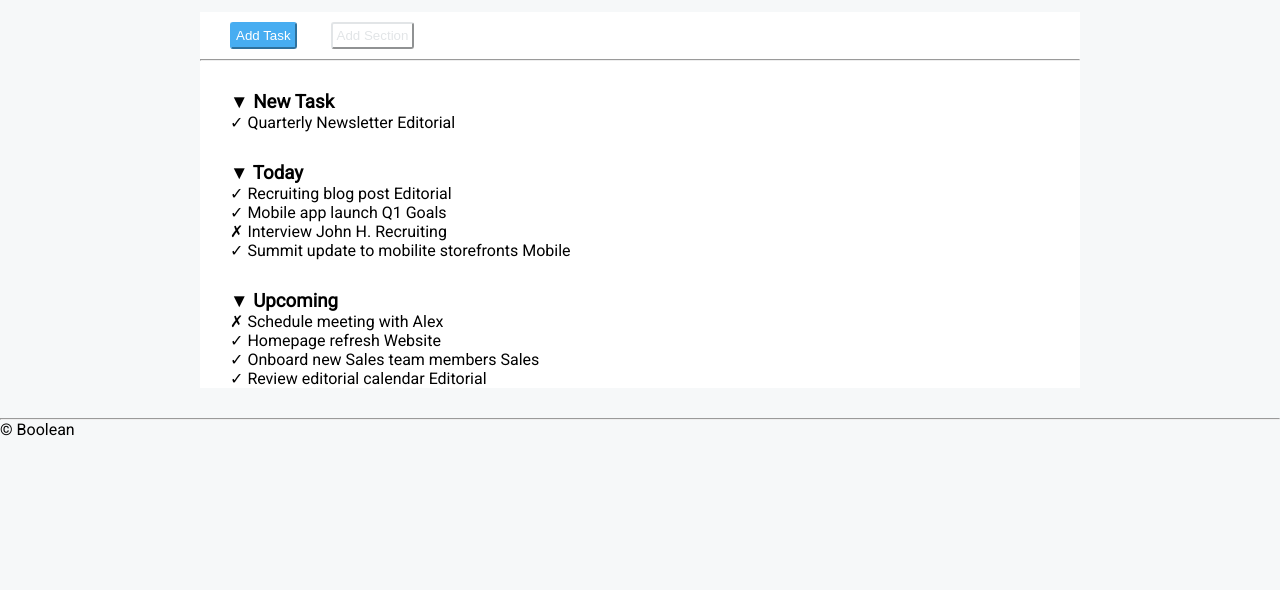
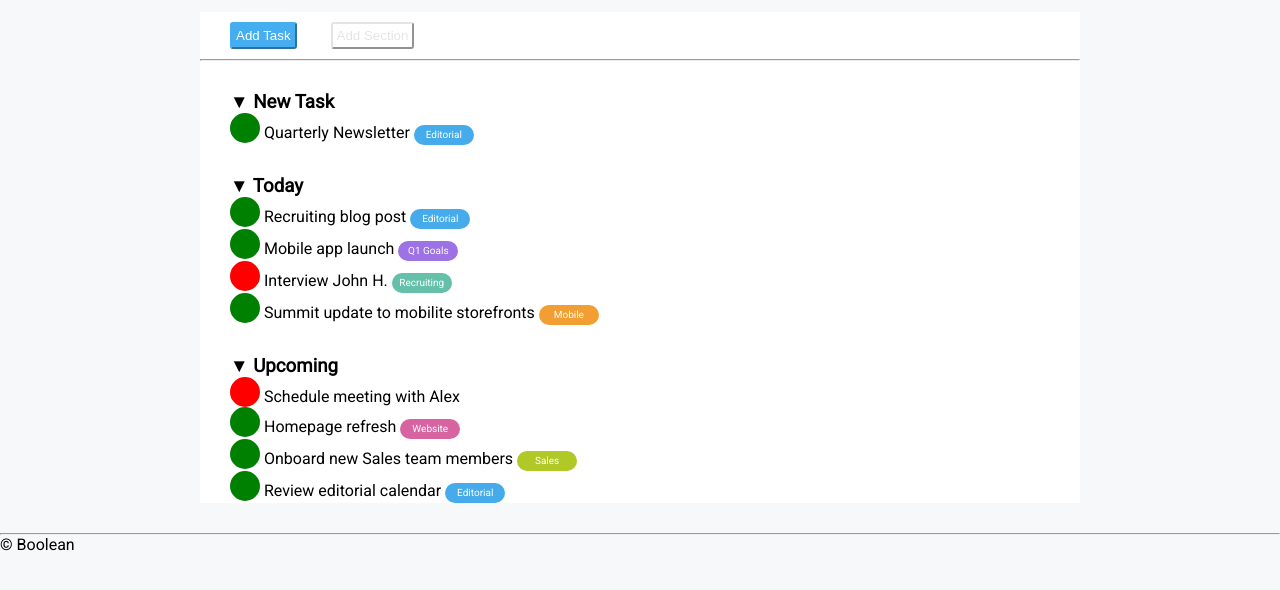
Before and after one commit to EsterDahri1/html-css-toboolist, a plain HTML site: page index.html in a window 1280 px wide. Shown: the part 92-682 px from the top of the page. Drawn offline with Linux system fonts and the light colour scheme.

Commit message:
add css decorations

```diff
--- a/assets/css/style.css
+++ b/assets/css/style.css
@@ -82,3 +82,97 @@ button{
 section{
     margin: 30px;
 }
+
+.check{
+    display: inline-block;
+    color: green;
+    width: 10px;
+    height: 10px;
+    border: 15px solid green;
+    border-radius: 50%;
+    text-align: center;
+    line-height: 10px;
+}
+
+.cross{
+    color: red;
+    display: inline-block;
+    width: 10px;
+    height: 10px;
+    border: 15px solid red;
+    border-radius: 50%;
+    text-align: center;
+    line-height: 10px;
+}
+
+.edit {
+    color: white;
+    font-size: 10px;
+    display: inline-block;
+    width: 60px;
+    height: 20px;
+    background-color: var(--bool-edit);
+    border-radius: 30px;
+    text-align: center;
+    line-height: 20px;
+}
+
+.Q1{
+    color: white;
+    font-size: 10px;
+    display: inline-block;
+    width: 60px;
+    height: 20px;
+    background-color: var(--bool-Q1);
+    border-radius: 30px;
+    text-align: center;
+    line-height: 20px;
+}
+
+.recr{
+    color: white;
+    font-size: 10px;
+    display: inline-block;
+    width: 60px;
+    height: 20px;
+    background-color: var(--bool-recr);
+    border-radius: 30px;
+    text-align: center;
+    line-height: 20px;
+}
+
+.mob{
+    color: white;
+    font-size: 10px;
+    display: inline-block;
+    width: 60px;
+    height: 20px;
+    background-color: var(--bool-mob);
+    border-radius: 30px;
+    text-align: center;
+    line-height: 20px;
+}
+
+.web{
+    color: white;
+    font-size: 10px;
+    display: inline-block;
+    width: 60px;
+    height: 20px;
+    background-color: var(--bool-web);
+    border-radius: 30px;
+    text-align: center;
+    line-height: 20px;
+}
+
+.sales{
+    color: white;
+    font-size: 10px;
+    display: inline-block;
+    width: 60px;
+    height: 20px;
+    background-color: var(--bool-sales);
+    border-radius: 30px;
+    text-align: center;
+    line-height: 20px;
+}
```
